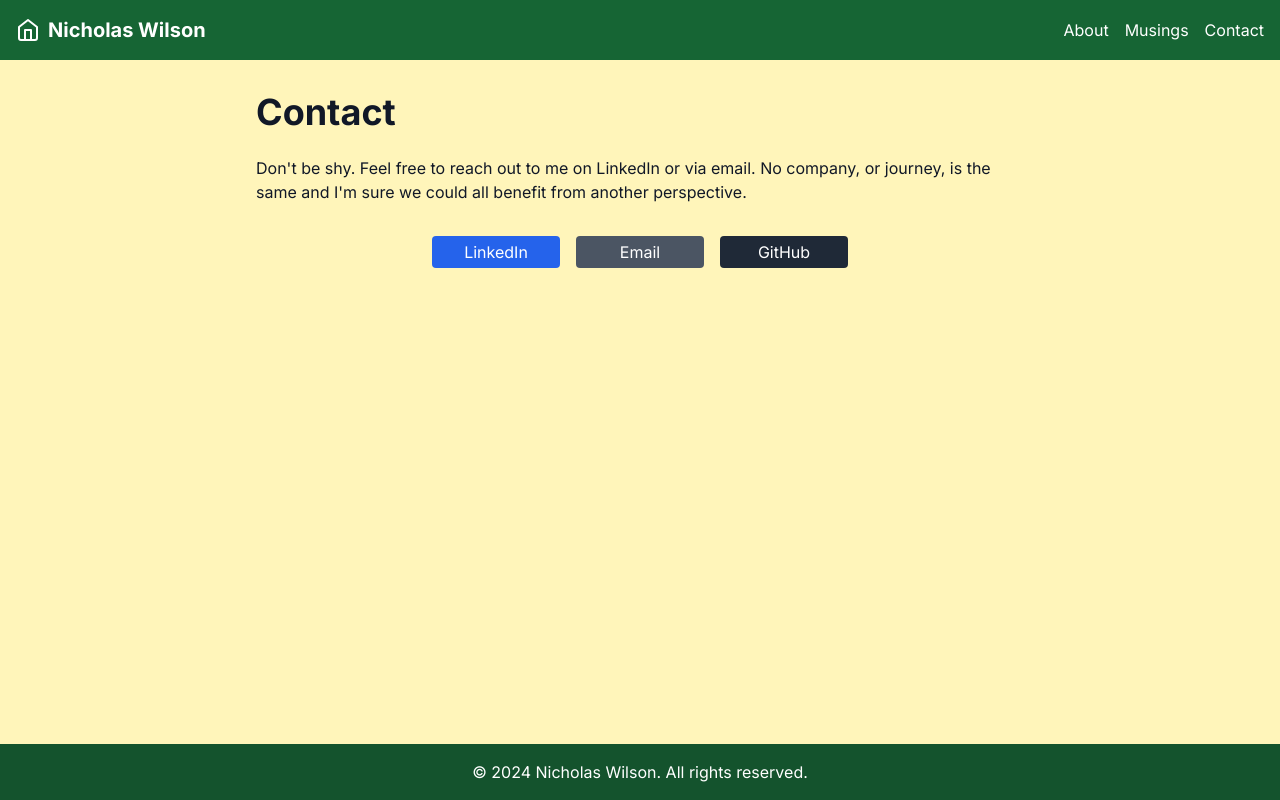
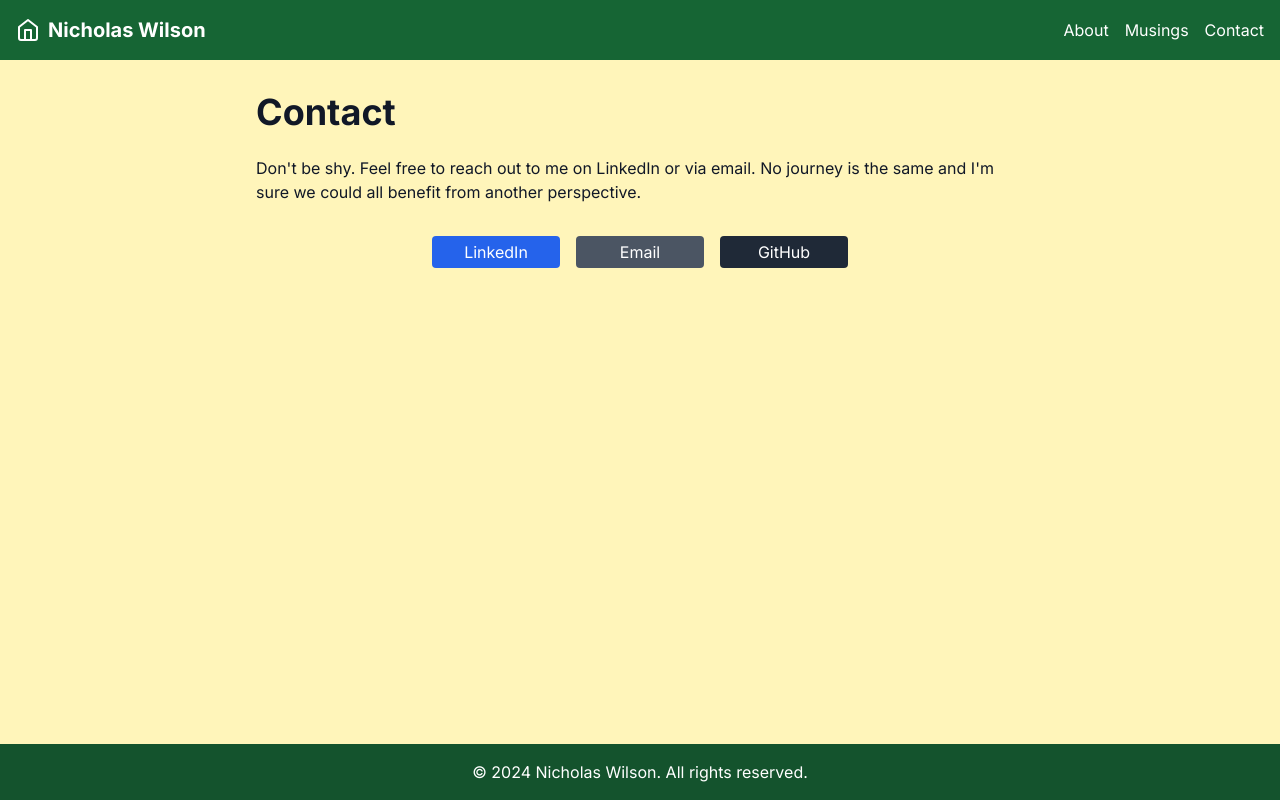
Before and after one commit to nwilson5/nuuson, a Next.js app: page /contact in a window 1280 px wide. Built offline with nearby package versions, Linux system fonts and the light colour scheme.

Commit message:
modify contact

```diff
--- a/src/app/contact/page.tsx
+++ b/src/app/contact/page.tsx
@@ -7,7 +7,7 @@ export default function About() {
 
       <section className="mb-8">
         <p className="mb-4">
-          Don&apos;t be shy. Feel free to reach out to me on LinkedIn or via email. No company, or journey, is the same and I&apos;m sure we could all benefit from another perspective.
+          Don&apos;t be shy. Feel free to reach out to me on LinkedIn or via email. No journey is the same and I&apos;m sure we could all benefit from another perspective.
         </p>
       </section>
 
```
